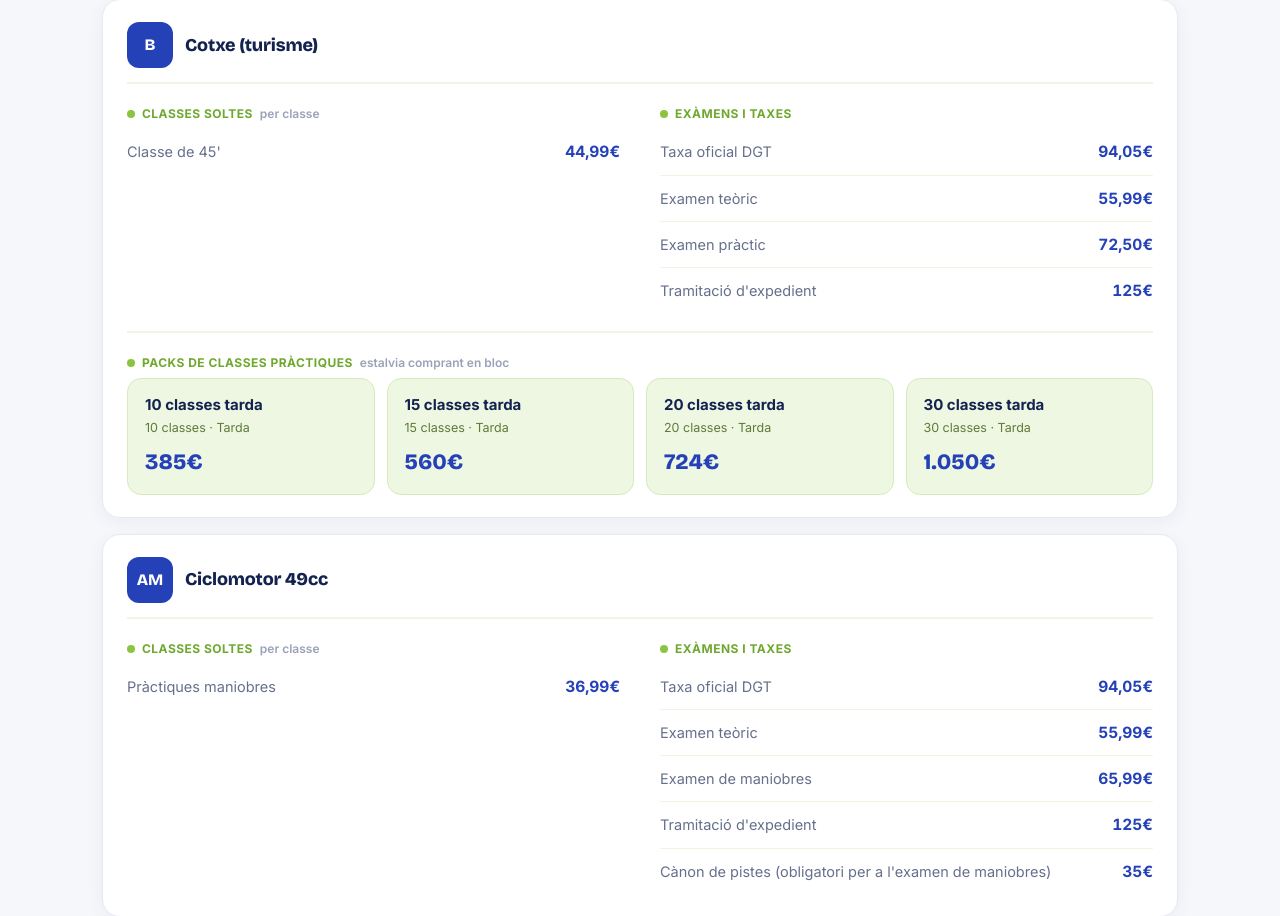
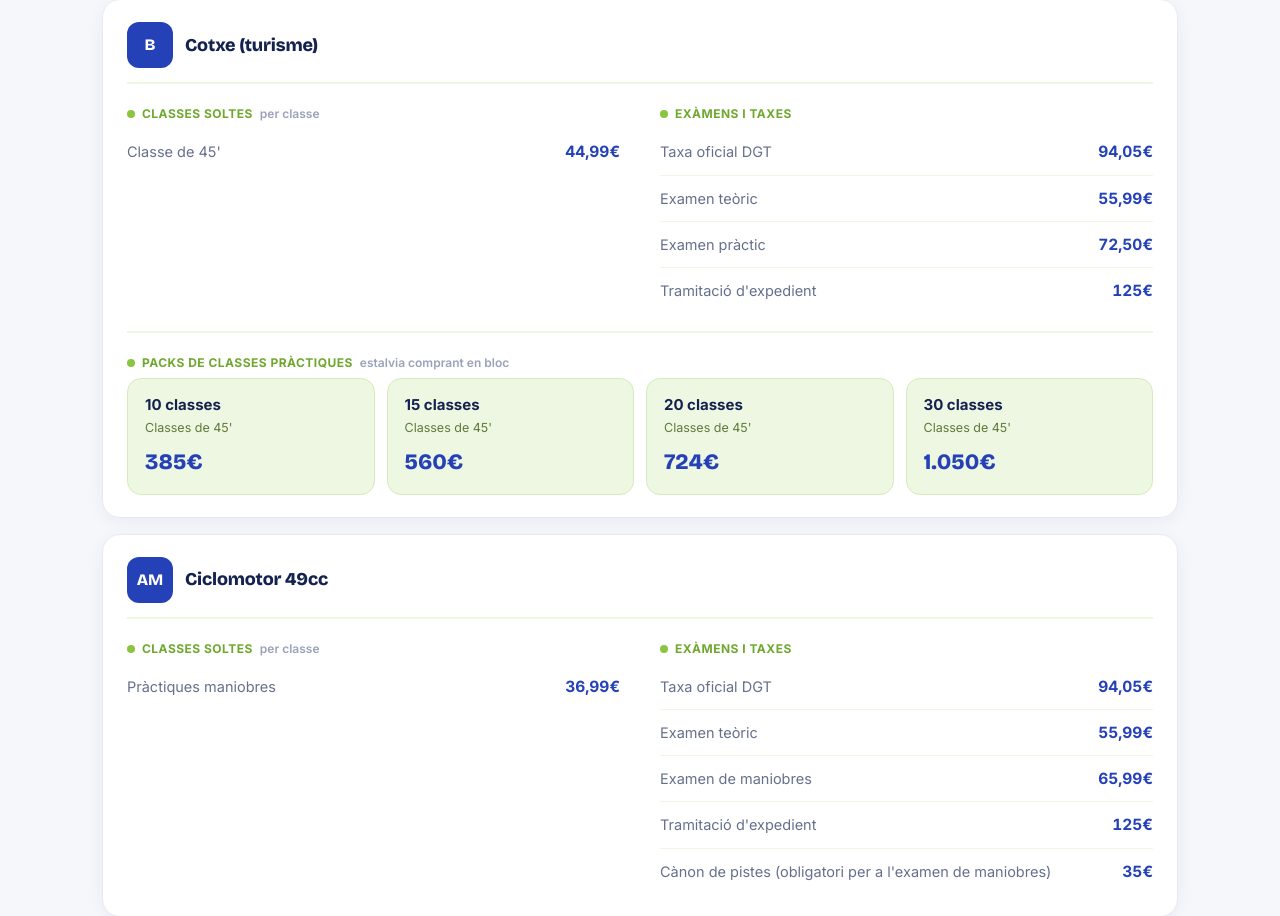
Before and after one commit to AutoescolesRolan/web, a FastAPI app: page /preus in a window 1280 px wide. Shown: the part 1631-2547 px from the top of the page. Run offline with FastAPI, Linux system fonts and the light colour scheme.

Commit message:
Add files via upload

```diff
--- a/app/templates/web/preus.html
+++ b/app/templates/web/preus.html
@@ -137,10 +137,9 @@
       <div class="cp-tit">Packs de classes pràctiques <span>estalvia comprant en bloc</span></div>
       <div class="packs-grid">
         {% for p in ci.packs %}
-        {% set _fr = {'MATI':'Matí','TARDA':'Tarda'}.get(p.franja, p.franja) %}
         <div class="pack-card">
-          <span class="pc-n">{{ p.classes }} classes {{ _fr|lower }}</span>
-          <span class="pc-m">{{ p.classes }} classes · {{ _fr }}</span>
+          <span class="pc-n">{{ p.classes }} classes</span>
+          <span class="pc-m">Classes de 45'</span>
           <span class="pc-p">{% if p.preu_abans %}<s class="abans">{{ p.preu_abans }}€</s>{% endif %}{{ p.preu_txt }}€</span>
         </div>
         {% endfor %}
--- a/app/traduccions_web.py
+++ b/app/traduccions_web.py
@@ -2,6 +2,7 @@
 S'afegeixen al diccionari general (app/traduccions.py)."""
 
 _T = {
+    "Classes de 45'": "Clases de 45'",
     "Tots inclouen matrícula, curs intensiu i tramitació d'expedient.": "Todos incluyen matrícula, curso intensivo y tramitación de expediente.",
     "No es cediran dades a tercers excepte per obligació legal o per a la prestació del servei, a través d'encarregats del tractament: la passarel·la de pagament (Stripe; les dades de la targeta les tracta directament Stripe i l'autoescola no les rep), el proveïdor d'allotjament de la web (Render), el proveïdor d'enviament de correus":
         "No se cederán datos a terceros excepto por obligación legal o para la prestación del servicio, a través de encargados del tratamiento: la pasarela de pago (Stripe; los datos de la tarjeta los trata directamente Stripe y la autoescuela no los recibe), el proveedor de alojamiento de la web (Render), el proveedor de envío de correos",
```
